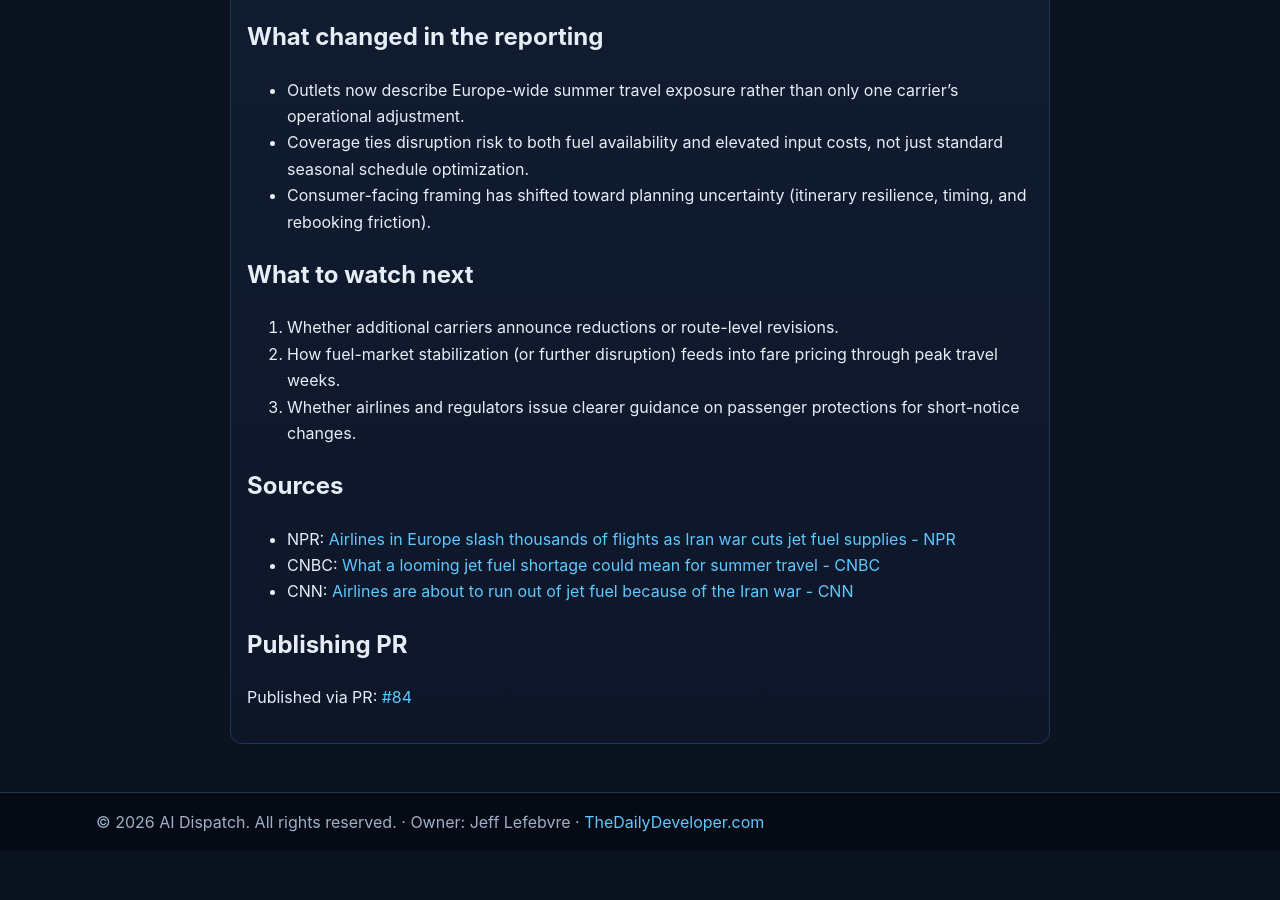
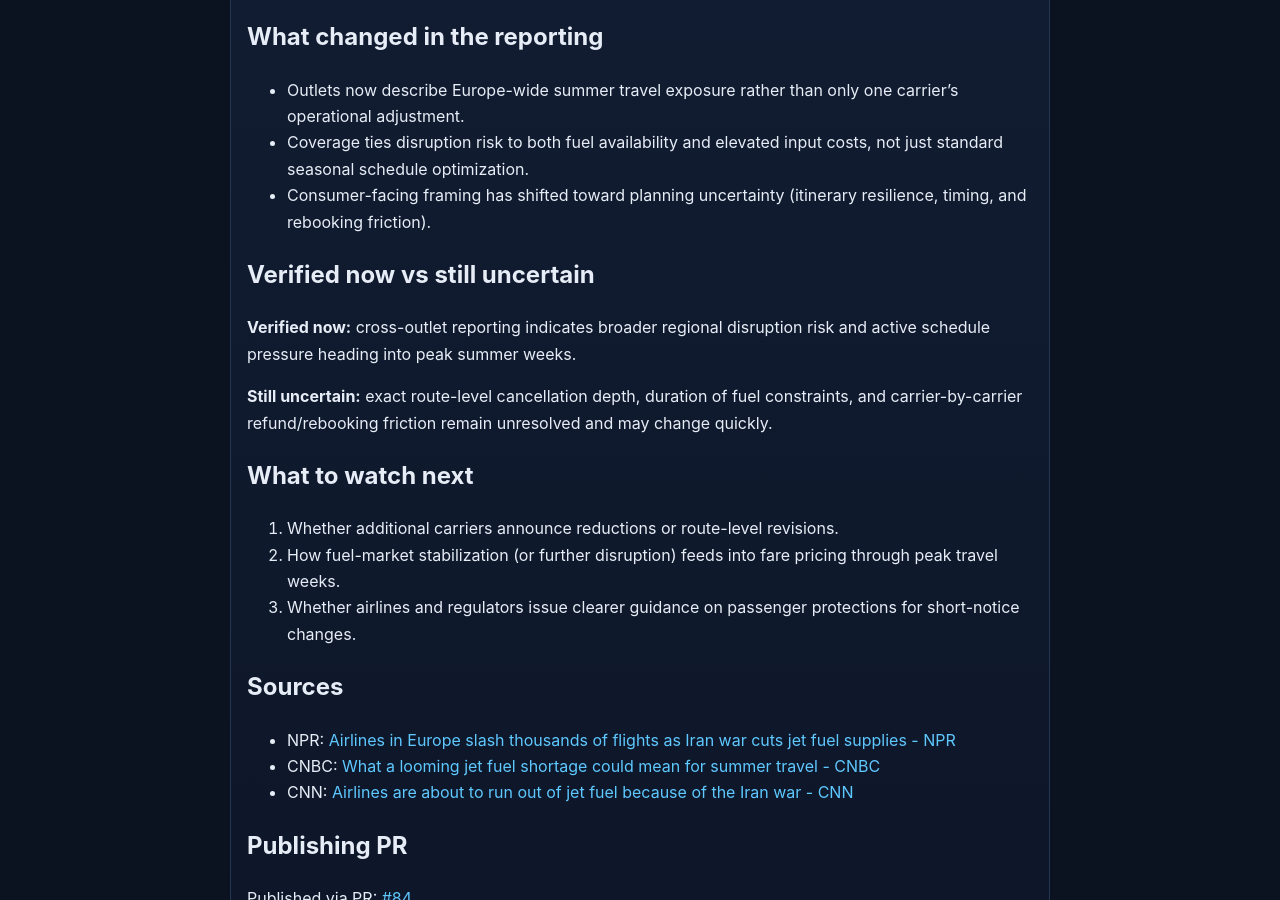
Before and after one commit to thestamp/Static-ai-articles, a Jekyll site: the page built from articles/2026-04-24-update-europe-summer-travel-jet-fuel-squeeze-expands.md, in a window 1280 px wide and 900 px high, scrolled down 1267 px. Built offline with Jekyll 4.4.1, drawn with Linux system fonts in a browser that asks for light colours; before the commit the page ends 2118 px from its top, so only the background shows below that.

Commit message:
Clarify verified vs uncertain traveler impacts

```diff
--- a/articles/2026-04-24-update-europe-summer-travel-jet-fuel-squeeze-expands.md
+++ b/articles/2026-04-24-update-europe-summer-travel-jet-fuel-squeeze-expands.md
@@ -32,6 +32,13 @@ Compared with our prior coverage focused on Lufthansa-specific cuts, the latest
 - Coverage ties disruption risk to both fuel availability and elevated input costs, not just standard seasonal schedule optimization.
 - Consumer-facing framing has shifted toward planning uncertainty (itinerary resilience, timing, and rebooking friction).
 
+
+## Verified now vs still uncertain
+
+**Verified now:** cross-outlet reporting indicates broader regional disruption risk and active schedule pressure heading into peak summer weeks.
+
+**Still uncertain:** exact route-level cancellation depth, duration of fuel constraints, and carrier-by-carrier refund/rebooking friction remain unresolved and may change quickly.
+
 ## What to watch next
 
 1. Whether additional carriers announce reductions or route-level revisions.
```
